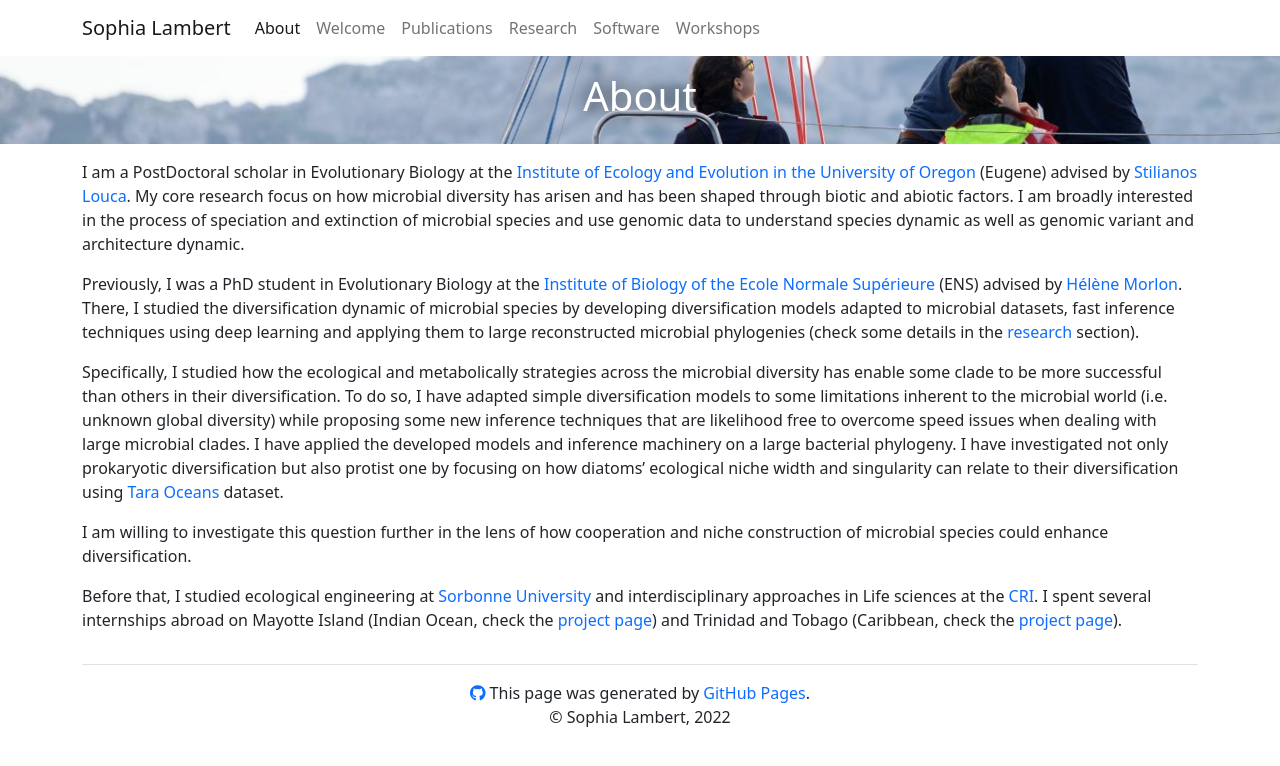
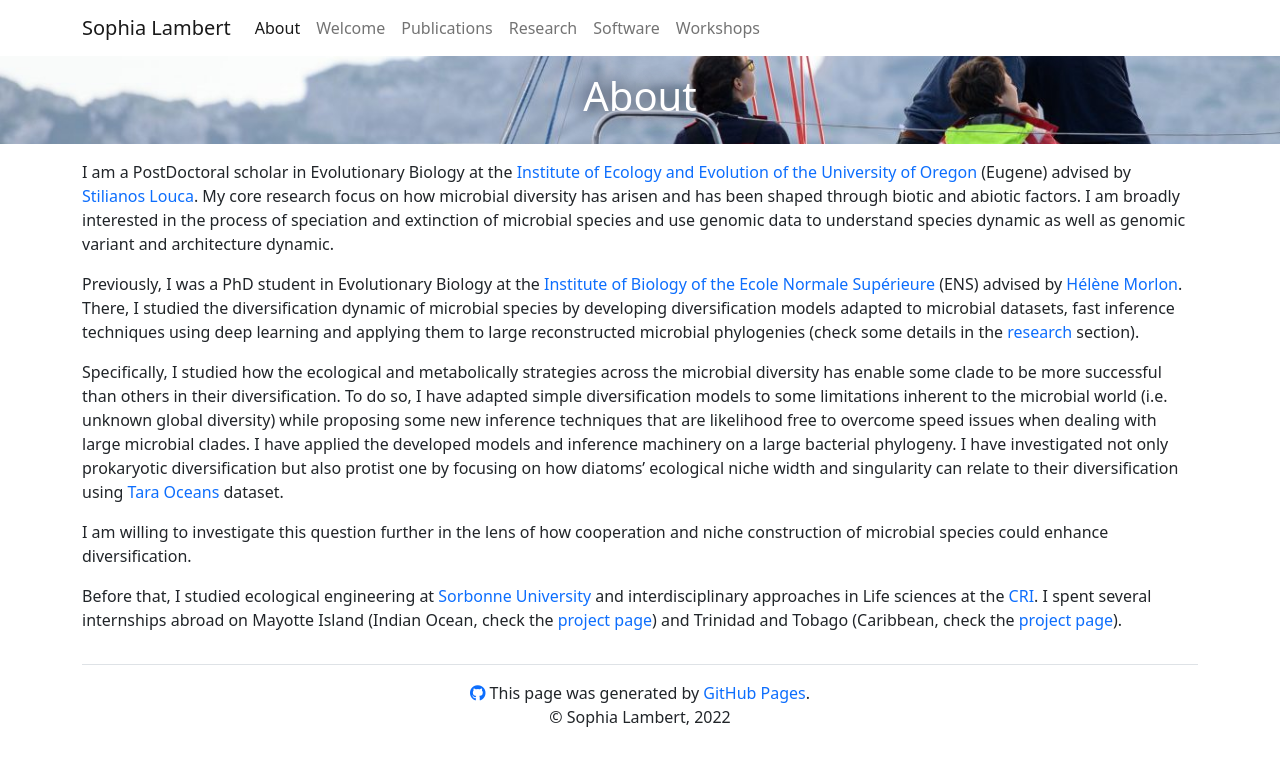
Before and after one commit to sophia-lambert/sophia-lambert.github.io, a Jekyll site: the page built from about.md, in a window 1280 px wide. Shown: the top 766 px of the page. Built offline with Jekyll 4.4.1, drawn with Linux system fonts in a browser that asks for light colours.

```diff
--- a/about.md
+++ b/about.md
@@ -6,7 +6,7 @@ use_fontawesome: true
 
 <div class="row content-row">
 <div class="col-12 col-sm-20">
-    <p>I am a PostDoctoral scholar in Evolutionary Biology at the <a href="https://blogs.uoregon.edu/ietwo/">Institute of Ecology and Evolution in the University of Oregon</a> (Eugene) advised by <a href="http://www.loucalab.com/">Stilianos Louca</a>. My core research focus on how microbial diversity has arisen and has been shaped through biotic and abiotic factors. I am broadly interested in the process of speciation and extinction of microbial species and use genomic data to understand species dynamic as well as genomic variant and architecture dynamic.</p>
+    <p>I am a PostDoctoral scholar in Evolutionary Biology at the <a href="https://blogs.uoregon.edu/ietwo/">Institute of Ecology and Evolution of the University of Oregon</a> (Eugene) advised by <a href="http://www.loucalab.com/">Stilianos Louca</a>. My core research focus on how microbial diversity has arisen and has been shaped through biotic and abiotic factors. I am broadly interested in the process of speciation and extinction of microbial species and use genomic data to understand species dynamic as well as genomic variant and architecture dynamic.</p>
 
     <p>Previously, I was a PhD student in Evolutionary Biology at the <a href="https://www.ibens.ens.fr/">Institute of Biology of the Ecole Normale Supérieure</a> (ENS) advised by <a href="https://www.phyloeco.bio.ens.psl.eu/">Hélène Morlon</a>. There, I studied the diversification dynamic of microbial species by developing diversification models adapted to microbial datasets, fast inference techniques using deep learning and applying them to large reconstructed microbial phylogenies (check some details in the <a href="research.html">research</a> section).</p>
 
```
